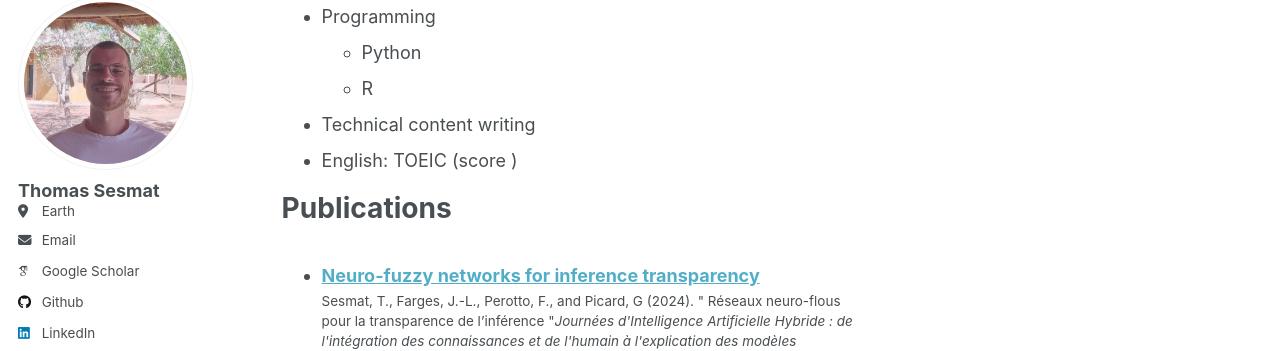
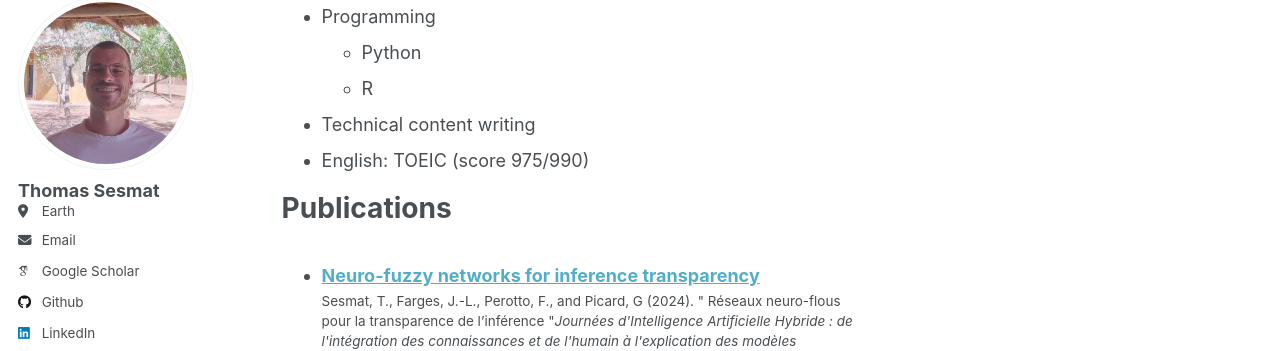
Before and after one commit to sourisimos/sourisimos.github.io, a Jekyll site: the page built from _pages/cv.md, in a window 1280 px wide and 900 px high, scrolled down 1923 px. Shown: the part 110-461 px from the top of the window. Built offline with Jekyll 4.4.1, drawn with Linux system fonts in a browser that asks for light colours; some web fonts are replaced.

Commit message:
correct typo

```diff
--- a/_pages/cv.md
+++ b/_pages/cv.md
@@ -85,7 +85,7 @@ Skills & certification
   * Python
   * R
 * Technical content writing
-* English: TOEIC (score )
+* English: TOEIC (score 975/990)
 
 Publications
 ======
```
